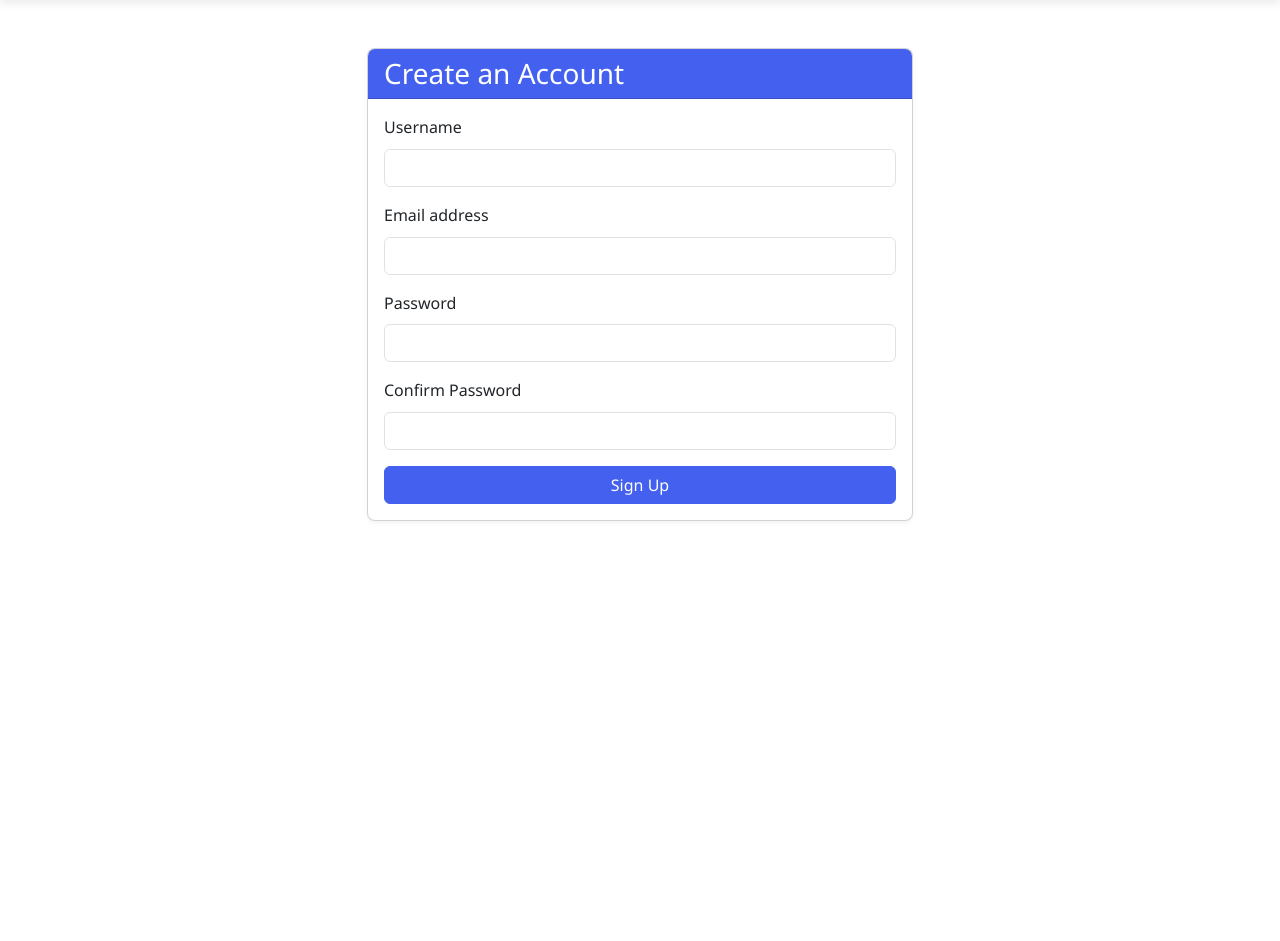
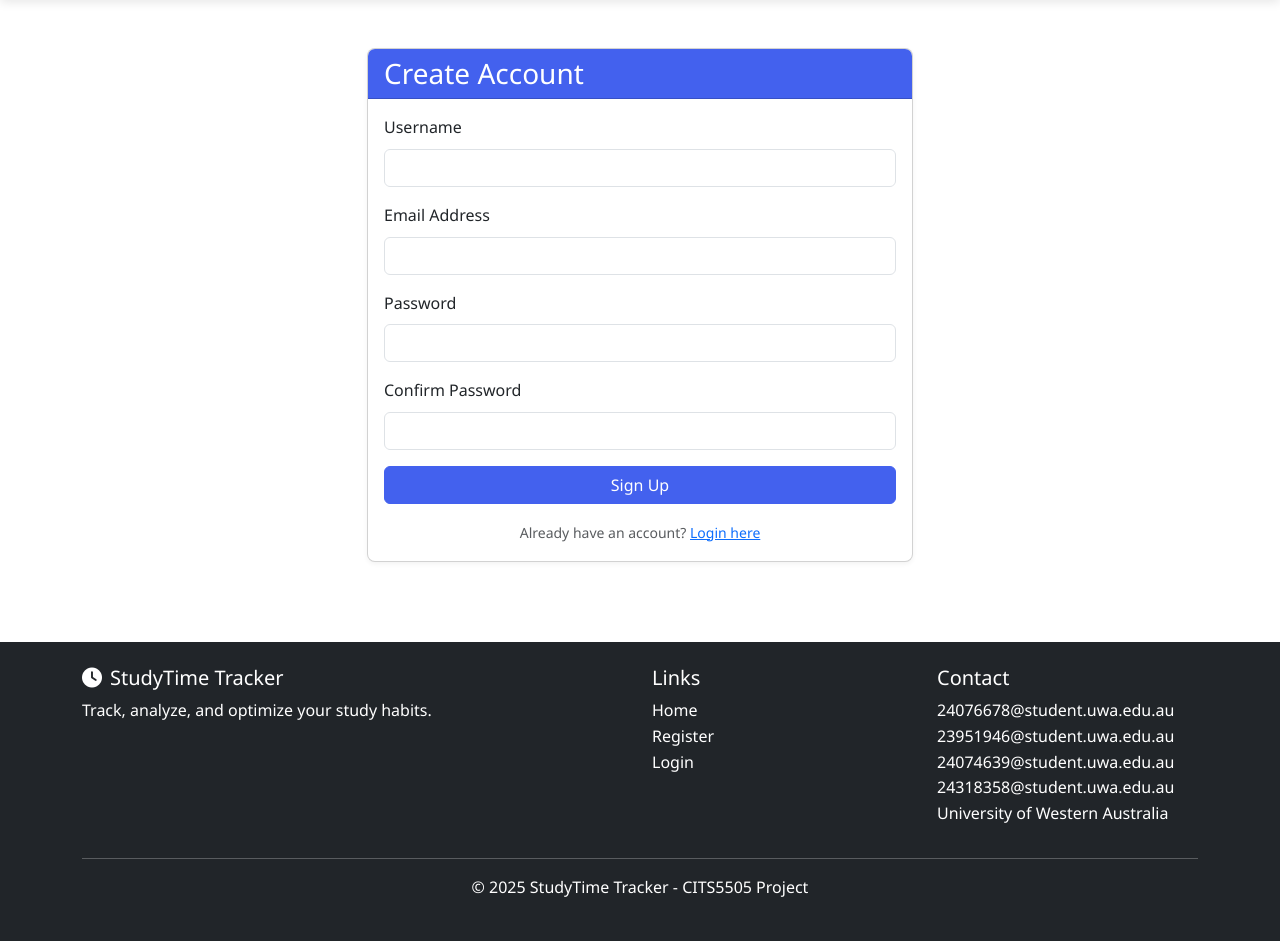
Before and after one commit to DDuu123321/cits5505-group-50, a Flask app: page /register in a window 1280 px wide. Shown: the part 62-1003 px from the top of the page. Before the commit the page ends 583 px from the top, so only its background shows below. Run offline with Flask 3, Linux system fonts and the light colour scheme.

Commit message:
Update register.html

```diff
--- a/app/templates/register.html
+++ b/app/templates/register.html
@@ -1,24 +1,15 @@
 <!DOCTYPE html>
 <html lang="en">
 <head>
-    <meta charset="UTF-8" />
-    <meta name="viewport" content="width=device-width, initial-scale=1.0" />
+    <meta charset="UTF-8">
+    <meta name="viewport" content="width=device-width, initial-scale=1.0">
     <title>Register - StudyTime Tracker</title>
     <!-- Bootstrap CSS -->
-    <link
-      href="https://cdn.jsdelivr.net/npm/bootstrap@5.3.0-alpha1/dist/css/bootstrap.min.css"
-      rel="stylesheet"
-    />
+    <link href="https://cdn.jsdelivr.net/npm/bootstrap@5.3.0-alpha1/dist/css/bootstrap.min.css" rel="stylesheet">
     <!-- Font Awesome Icons -->
-    <link
-      rel="stylesheet"
-      href="https://cdnjs.cloudflare.com/ajax/libs/font-awesome/6.0.0/css/all.min.css"
-    />
+    <link rel="stylesheet" href="https://cdnjs.cloudflare.com/ajax/libs/font-awesome/6.0.0/css/all.min.css">
     <!-- Custom CSS -->
-    <link
-      rel="stylesheet"
-      href="{{ url_for('static', filename='css/style.css') }}"
-    />
+    <link rel="stylesheet" href="{{ url_for('static', filename='css/style.css') }}">
 </head>
 <body>
     <!-- Navigation Bar -->
@@ -27,12 +18,7 @@
             <a class="navbar-brand" href="{{ url_for('main.index') }}">
                 <i class="fas fa-clock me-2"></i>StudyTime Tracker
             </a>
-        <button
-          class="navbar-toggler"
-          type="button"
-          data-bs-toggle="collapse"
-          data-bs-target="#navbarNav"
-        >
+            <button class="navbar-toggler" type="button" data-bs-toggle="collapse" data-bs-target="#navbarNav">
                 <span class="navbar-toggler-icon"></span>
             </button>
             <div class="collapse navbar-collapse" id="navbarNav">
@@ -41,9 +27,7 @@
                         <a class="nav-link" href="{{ url_for('main.index') }}">Home</a>
                     </li>
                     <li class="nav-item">
-              <a class="nav-link active" href="{{ url_for('main.register') }}"
-                >Register</a
-              >
+                        <a class="nav-link active" href="{{ url_for('main.register') }}">Register</a>
                     </li>
                     <li class="nav-item">
                         <a class="nav-link" href="{{ url_for('main.login') }}">Login</a>
@@ -58,15 +42,15 @@
             <div class="col-md-6">
                 <div class="card login-card">
                     <div class="card-header bg-primary text-white">
-              <h3 class="mb-0">Create an Account</h3>
+                        <h3 class="mb-0">Create Account</h3>
                     </div>
                     <div class="card-body">
-              <form method="POST" action="">
+                        <form method="POST" action="{{ url_for('main.register') }}">
                             {{ form.hidden_tag() }}
                             <div class="mb-3">
                                 <label for="username" class="form-label">Username</label>
-                  {{ form.username(class="form-control", id="username") }} {% if
-                  form.username.errors %}
+                                {{ form.username(class="form-control", id="username") }}
+                                {% if form.username.errors %}
                                     <div class="text-danger">
                                         {% for error in form.username.errors %}
                                             <span>{{ error }}</span>
@@ -75,9 +59,9 @@
                                 {% endif %}
                             </div>
                             <div class="mb-3">
-                  <label for="email" class="form-label">Email address</label>
-                  {{ form.email(class="form-control", id="email") }} {% if
-                  form.email.errors %}
+                                <label for="email" class="form-label">Email Address</label>
+                                {{ form.email(class="form-control", id="email") }}
+                                {% if form.email.errors %}
                                     <div class="text-danger">
                                         {% for error in form.email.errors %}
                                             <span>{{ error }}</span>
@@ -87,8 +71,8 @@
                             </div>
                             <div class="mb-3">
                                 <label for="password" class="form-label">Password</label>
-                  {{ form.password(class="form-control", id="password") }} {% if
-                  form.password.errors %}
+                                {{ form.password(class="form-control", id="password") }}
+                                {% if form.password.errors %}
                                     <div class="text-danger">
                                         {% for error in form.password.errors %}
                                             <span>{{ error }}</span>
@@ -97,12 +81,9 @@
                                 {% endif %}
                             </div>
                             <div class="mb-3">
-                  <label for="confirm_password" class="form-label"
-                    >Confirm Password</label
-                  >
-                  {{ form.confirm_password(class="form-control",
-                  id="confirm_password") }} {% if form.confirm_password.errors
-                  %}
+                                <label for="confirm_password" class="form-label">Confirm Password</label>
+                                {{ form.confirm_password(class="form-control", id="confirm_password") }}
+                                {% if form.confirm_password.errors %}
                                     <div class="text-danger">
                                         {% for error in form.confirm_password.errors %}
                                             <span>{{ error }}</span>
@@ -114,10 +95,50 @@
                                 {{ form.submit(class="btn btn-primary") }}
                             </div>
                         </form>
+                        <div class="text-center mt-3">
+                            <small class="text-muted">Already have an account? <a href="{{ url_for('main.login') }}">Login here</a></small>
                         </div>
                     </div>
                 </div>
             </div>
         </div>
+    </div>
+
+    <!-- Footer -->
+    <footer class="bg-dark text-white py-4">
+        <div class="container">
+            <div class="row">
+                <div class="col-md-6">
+                    <h5><i class="fas fa-clock me-2"></i>StudyTime Tracker</h5>
+                    <p>Track, analyze, and optimize your study habits.</p>
+                </div>
+                <div class="col-md-3">
+                    <h5>Links</h5>
+                    <ul class="list-unstyled">
+                        <li><a href="{{ url_for('main.index') }}" class="text-white">Home</a></li>
+                        <li><a href="{{ url_for('main.register') }}" class="text-white">Register</a></li>
+                        <li><a href="{{ url_for('main.login') }}" class="text-white">Login</a></li>
+                    </ul>
+                </div>
+                <div class="col-md-3">
+                    <h5>Contact</h5>
+                    <ul class="list-unstyled">
+                        <li>24076678@student.uwa.edu.au</li>
+                        <li>23951946@student.uwa.edu.au</li>
+                        <li>24074639@student.uwa.edu.au</li>
+                        <li>24318358@student.uwa.edu.au</li>
+                        <li>University of Western Australia</li>
+                    </ul>
+                </div>
+            </div>
+            <hr />
+            <div class="text-center">
+                <p>&copy; 2025 StudyTime Tracker - CITS5505 Project</p>
+            </div>
+        </div>
+    </footer>
+
+    <!-- Bootstrap JS Bundle -->
+    <script src="https://cdn.jsdelivr.net/npm/bootstrap@5.3.0-alpha1/dist/js/bootstrap.bundle.min.js"></script>
 </body>
 </html>
```
Lines whose indentation alone changed are shown as unchanged.
